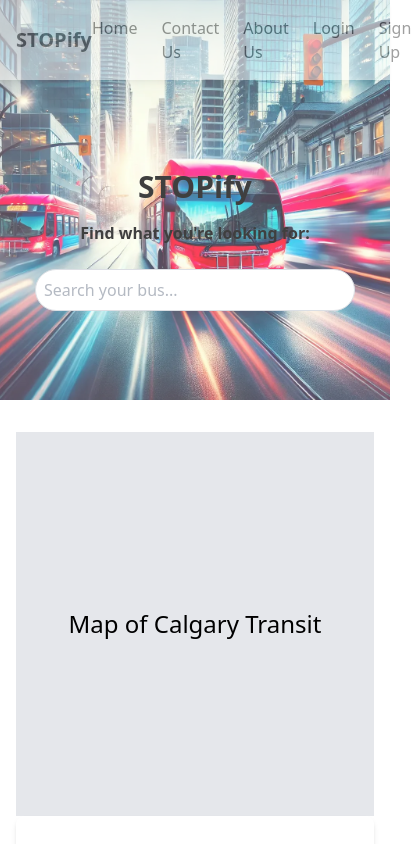
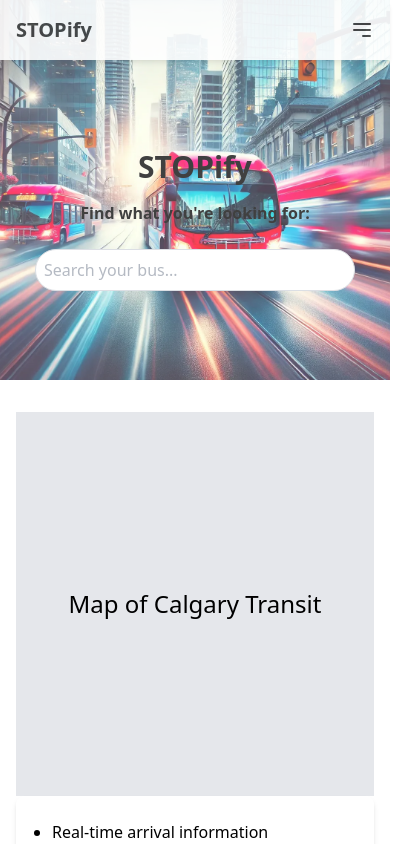
Before and after one commit to VinnieTallz/STOPify, a React (Create React App) app: page / in a window 390 px wide. Shown: the top 844 px of the page, 411 px wide, since content can reach past the window. Built offline with nearby package versions, Linux system fonts and the light colour scheme.

Commit message:
changed the header

```diff
--- a/package.json
+++ b/package.json
@@ -3,6 +3,7 @@
   "version": "0.1.0",
   "private": true,
   "dependencies": {
+    "@headlessui/react": "^2.2.0",
     "@testing-library/jest-dom": "^5.17.0",
     "@testing-library/react": "^13.4.0",
     "@testing-library/user-event": "^13.5.0",
--- a/src/components/Header.js
+++ b/src/components/Header.js
@@ -1,48 +1,93 @@
 import React from 'react';
 
+import { useState } from 'react';
+import { Transition } from '@headlessui/react';
+
 const Header = () => {
+  const [isOpen, setIsOpen] = useState(false);
+
   return (
     <div>
-        <div className='bg-cover bg-center opacity-75' style={{backgroundImage: `url('images/DepartureStation.webp')`}}>
-        <header className="flex justify-between items-center p-4 bg-white opacity-50 shadow-md">
-            <div className="text-black text-xl font-bold">
-            STOPify
-            </div>
-            <nav>
+      <div
+        className="bg-cover bg-center opacity-75"
+        style={{ backgroundImage: `url('images/DepartureStation.webp')` }}
+      >
+        <header className="flex justify-between items-center p-4 bg-white opacity-90 shadow-md sticky top-0 z-50">
+          <div className="text-black text-xl font-bold">STOPify</div>
+          <button
+            onClick={() => setIsOpen(!isOpen)}
+            className="md:hidden focus:outline-none"
+          >
+            {isOpen ? (
+              <svg
+                className="w-6 h-6"
+                fill="none"
+                stroke="currentColor"
+                viewBox="0 0 24 24"
+                xmlns="http://www.w3.org/2000/svg"
+              >
+                <path strokeLinecap="round" strokeLinejoin="round" strokeWidth="2" d="M6 18L18 6M6 6l12 12" />
+              </svg>
+            ) : (
+              <svg
+                className="w-6 h-6"
+                fill="none"
+                stroke="currentColor"
+                viewBox="0 0 24 24"
+                xmlns="http://www.w3.org/2000/svg"
+              >
+                <path strokeLinecap="round" strokeLinejoin="round" strokeWidth="2" d="M4 6h16M4 12h16m-7 6h7" />
+              </svg>
+            )}
+          </button>
+
+          {/* Desktop menu */}
+          <nav className="hidden md:block">
             <ul className="flex space-x-6">
-                    <li>
-                        <a href="#home" className="text-black hover:underline">
-                            Home
+              {['Home', 'Contact Us', 'About Us', 'Login', 'Sign Up'].map((item) => (
+                <li key={item}>
+                  <a
+                    href={`#${item.toLowerCase().replace(' ', '')}`}
+                    className="text-black hover:underline transition duration-200"
+                  >
+                    {item}
                   </a>
                 </li>
-                    <li>
-                        <a href="#contact" className="text-black hover:underline">
-                            Contact Us
-                        </a>
-                    </li>
-                    <li>
-                        <a href="#about" className="text-black hover:underline">
-                            About Us
-                        </a>
-                    </li>
-                    <li>
-                        <a href="#login" className="text-black hover:underline">
-                            Login
-                        </a>
-                    </li>
-                    <li>
-                        <a href="#signup" className="text-black hover:underline">
-                            Sign Up
-                        </a>
-                    </li>
+              ))}
             </ul>
           </nav>
         </header>
 
-        {/* hero section*/}
+        {/* Mobile menu */}
+        <Transition
+          show={isOpen}
+          enter="transition ease-out duration-100"
+          enterFrom="transform scale-95 opacity-0"
+          enterTo="transform scale-100 opacity-100"
+          leave="transition ease-in duration-75"
+          leaveFrom="transform scale-100 opacity-100"
+          leaveTo="transform scale-95 opacity-0"
+        >
+          <nav className="md:hidden bg-white shadow-md rounded-lg p-4">
+            <ul className="flex flex-col space-y-4">
+              {['Home', 'Contact Us', 'About Us', 'Login', 'Sign Up'].map((item) => (
+                <li key={item}>
+                  <a
+                    href={`#${item.toLowerCase().replace(' ', '')}`}
+                    className="text-black hover:underline transition duration-200"
+                  >
+                    {item}
+                  </a>
+                </li>
+              ))}
+            </ul>
+          </nav>
+        </Transition>
+
+        {/* Main Content Section */}
         <main className="flex-grow flex flex-col items-center justify-center h-80">
-        <div className="text-center  p-6 rounded-lg">
-        <h2 className=" text-black text-3xl font-semibold mb-4">STOPify</h2>
+          <div className="text-center p-6 rounded-lg">
+            <h2 className="text-black text-3xl font-semibold mb-4">STOPify</h2>
             <p className="mb-6 font-semibold">Find what you're looking for:</p>
             <div className="flex justify-center">
               <input
@@ -50,9 +95,6 @@
                 placeholder="Search your bus..."
                 className="border border-gray-300 rounded-full p-2 w-80"
               />
-            {/* <button className="bg-blue-500 text-white rounded-r-md px-4">
-            Search
-            </button> */}
             </div>
           </div>
         </main>
```
Also changed, not shown: 1 other file (tests, documents, lock files or other folders). Lines whose indentation alone changed are shown as unchanged.
